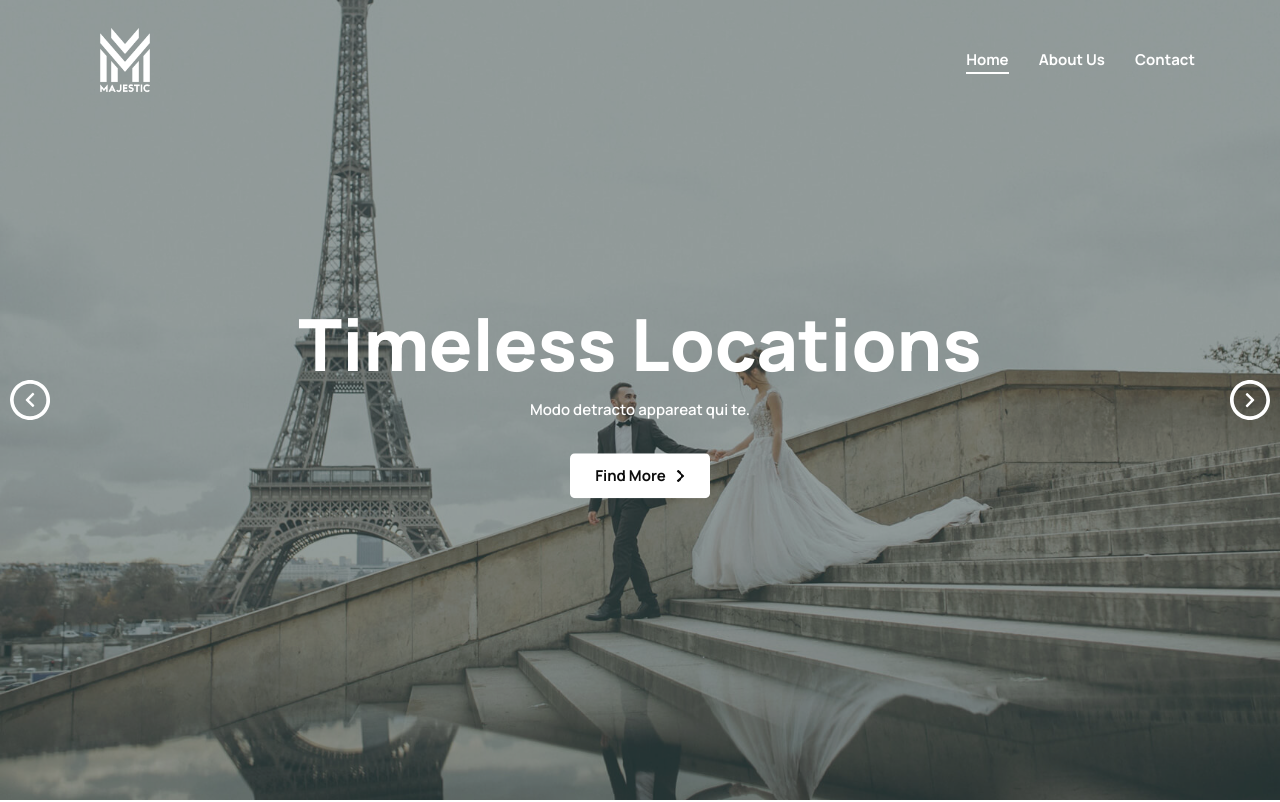
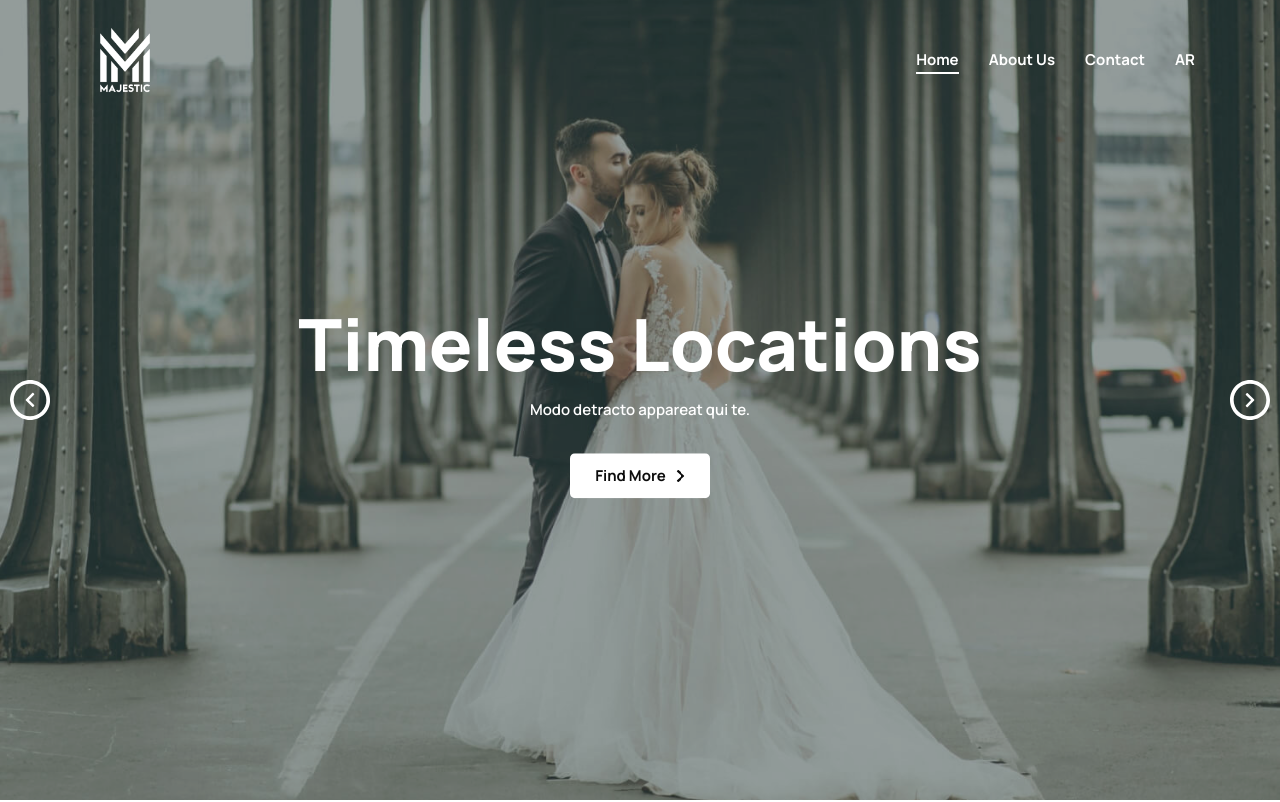
Before and after one commit to omarmayo21/Majestic-, a plain HTML site: page index.html in a window 1280 px wide. Shown: the top 802 px of the page. Drawn offline with Linux system fonts and the light colour scheme.

Commit message:
Update index.html

```diff
--- a/index.html
+++ b/index.html
@@ -40,17 +40,20 @@
 				<div class="row">
 					<div class="col-lg-7">
 						<!-- MOBILE MENU -->
-						<ul class="menu-mobile">
+						<ul class="menu-mobile ">
 							<li class="menu-item menu-item-has-children current-menu-item">
 								<a href="index.html">Home</a>
 							</li>
 							<li class="menu-item menu-item-has-children">
-								<a  href="about-us.html">About Us</a>
+								<a href="about-us.html">About Us</a>
 							</li>
 							<li class="menu-item menu-item-has-children">
 								<a href="contact.html">Contact</a>
+
 							</li>
 						</ul>
+
+
 						<!-- /MOBILE MENU -->
 					</div>
 					<!-- /col-lg-7 -->
@@ -92,8 +95,12 @@
 
 							<li class="menu-item menu-item-has-children">
 								<a href="contact.html">Contact</a>
+							</li>
 
+							<li class="menu-item menu-item-has-children">
+								<a href="index-ar.html" class="laing">AR</a>
 							</li>
+
 						</ul>
 					</nav>
 					<div class="nav-button-holder">
@@ -129,7 +136,7 @@
 					</div>
 				</div>
 				<!-- /slider-img -->
-				<div class="swiper-slide slider-img" style="background-image: url('images/home/slider-2.jpg');">
+				<div class="swiper-slide slider-img" style="background-image: url('images/home/home4-6.jpg');">
 					<div class="container slider-caption">
 						<div class="slider-text">
 							<h1 class="display-2">Timeless Locations</h1>
```
